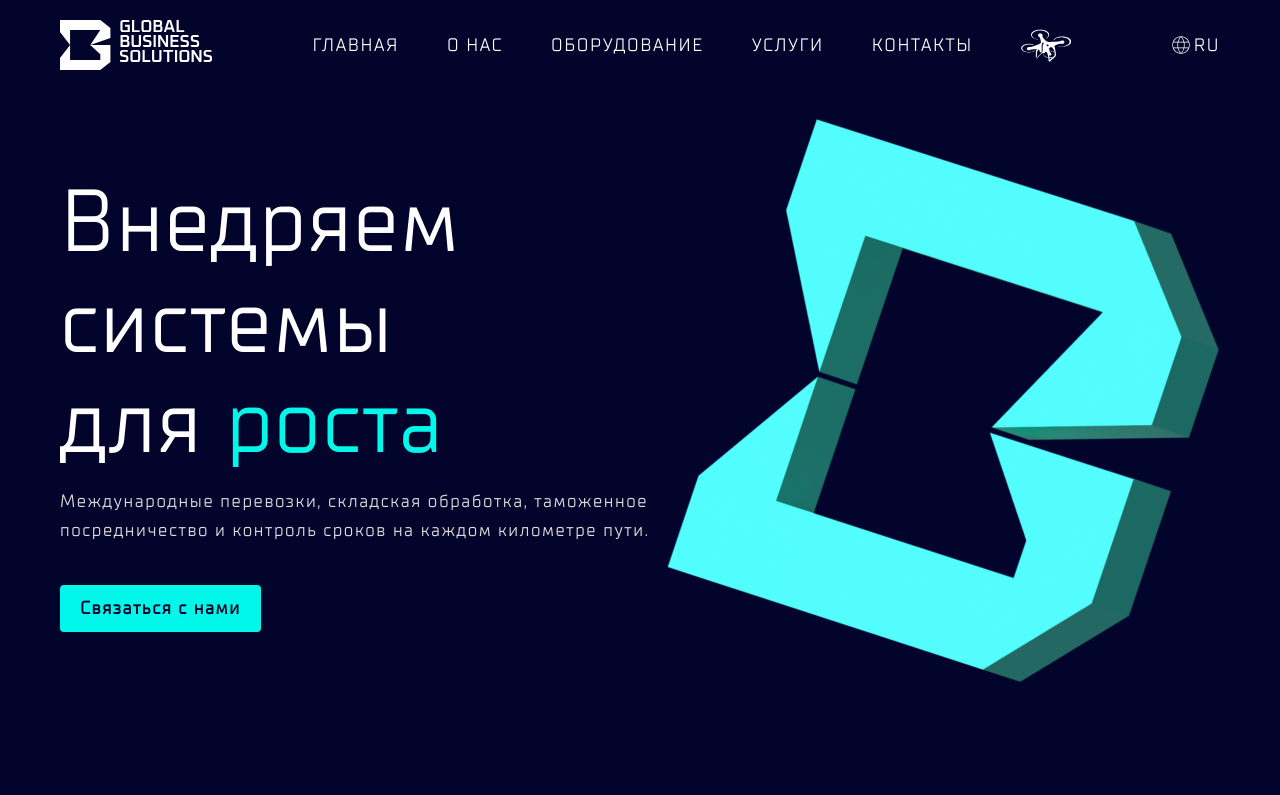
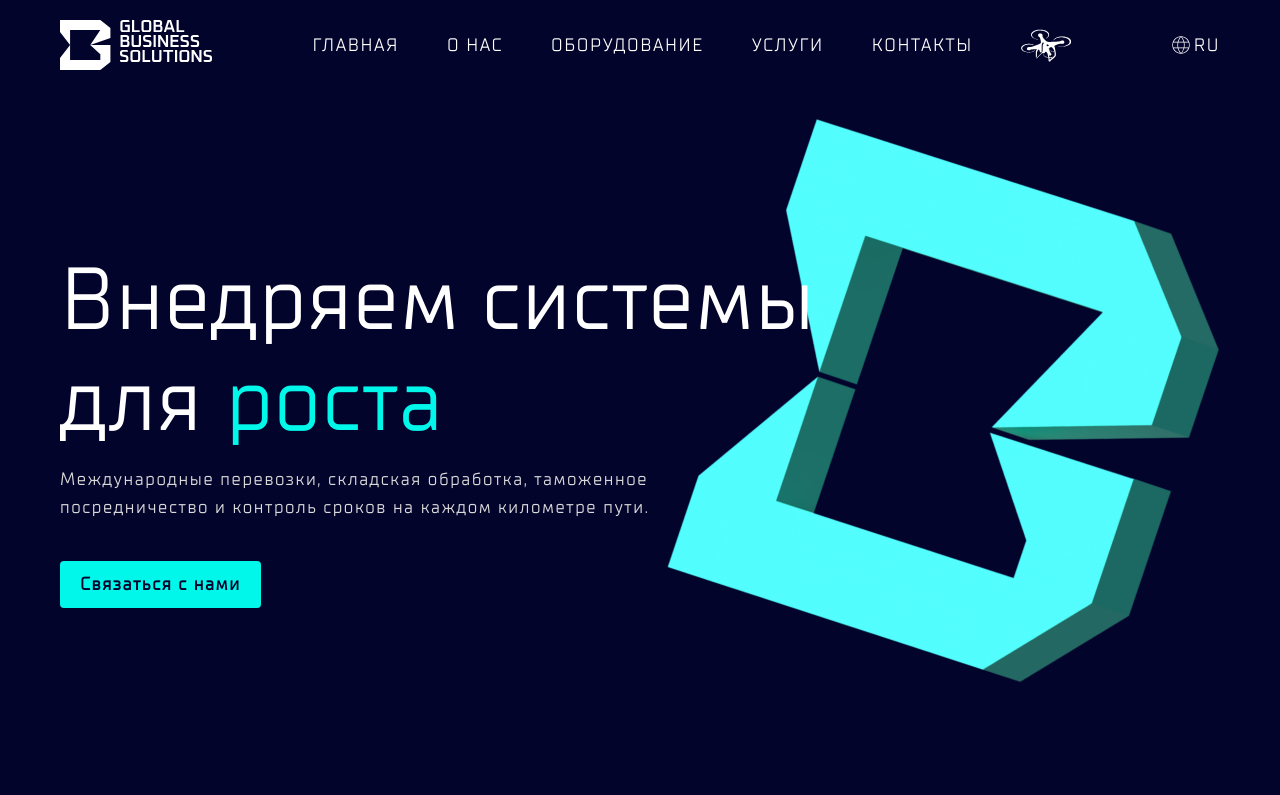
Before and after one commit to The-Quark/gbs-site, a website built with Vite: page index.html in a window 1280 px wide. Shown: the top 795 px of the page. Built offline with nearby package versions, Linux system fonts and the light colour scheme.

Commit message:
feat():main page

```diff
--- a/src/pages/404/404.html
+++ b/src/pages/404/404.html
@@ -31,7 +31,7 @@
         >
           <h3 class="text-lg leading-7 font-bold">Страница не найдена</h3>
           <p class="text-base leading-6">Мы не смогли найти то, что вы искали.</p>
-          <button class="button mt-2 w-full">Вернуться на главную</button>
+          <a href="/index.html" class="button mt-2 w-full">Вернуться на главную</a>
         </div>
       </main>
       <load src="/src/layouts/footer.html" />
--- a/src/pages/main/sections/hero.html
+++ b/src/pages/main/sections/hero.html
@@ -1,16 +1,20 @@
-<section class="flex w-full items-center justify-between py-7" aria-labelledby="hero-title">
-  <div class="flex flex-row items-center">
-    <div class="hero-content space-y-4 text-left">
-      <h1 id="hero-title" class="text-h1 leading-h1">
+<section class="relative h-[620px] py-7" aria-labelledby="hero-title">
+  <div class="absolute left-0 z-2 flex h-full flex-row items-center">
+    <div class="space-y-4 text-left">
+      <h1 class="text-h1 leading-h1">
         Внедряем системы <br />
         для <span class="text-primary">роста</span>
       </h1>
-      <p class="leading-base text-white_gray text-lg font-medium">
+      <p class="text-white_gray text-lg leading-7 font-medium">
         Международные перевозки, складская обработка, таможенное <br />
         посредничество и контроль сроков на каждом километре пути.
       </p>
       <a href="/src/pages/contacts/contacts.html" class="button mt-6"> Связаться с нами </a>
     </div>
   </div>
-  <img src="src/assets/img/main-hero-logo.png" alt="GBS main hero logo" class="h-[566px] w-auto" />
+  <img
+    src="src/assets/img/main-hero-logo.png"
+    alt="GBS main hero logo"
+    class="absolute right-0 h-[566px] w-[556px]"
+  />
 </section>
```
